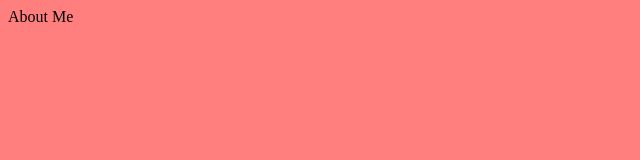
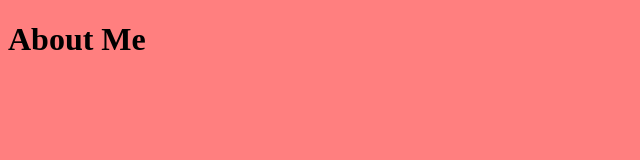
Before and after one commit to YC99/justintao.github.io, a plain HTML site: page aboutme.html in a window 1280 px wide. Shown: the whole page, without its empty margins (0-640 px from the left). Drawn offline with Linux system fonts and the light colour scheme.

Commit message:
about me change character to H1

```diff
--- a/aboutme.html
+++ b/aboutme.html
@@ -1,9 +1,9 @@
 <!DOCTYPE html>
 <head>
 </head>
-<body style="background-color:rgba(255,0,0,0.5);background-position:center">
+<body style="background-color:rgba(255,0,0,0.5);;background-position:center">
 
 
-About Me
+<h1>About Me</h1>
 
 </body>
```
